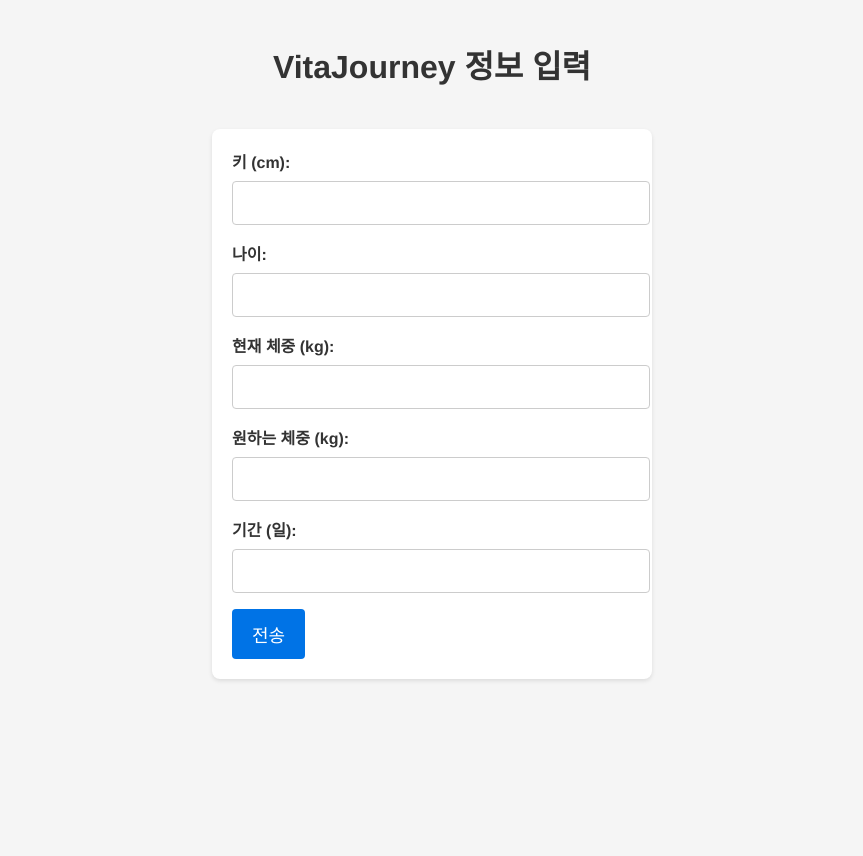
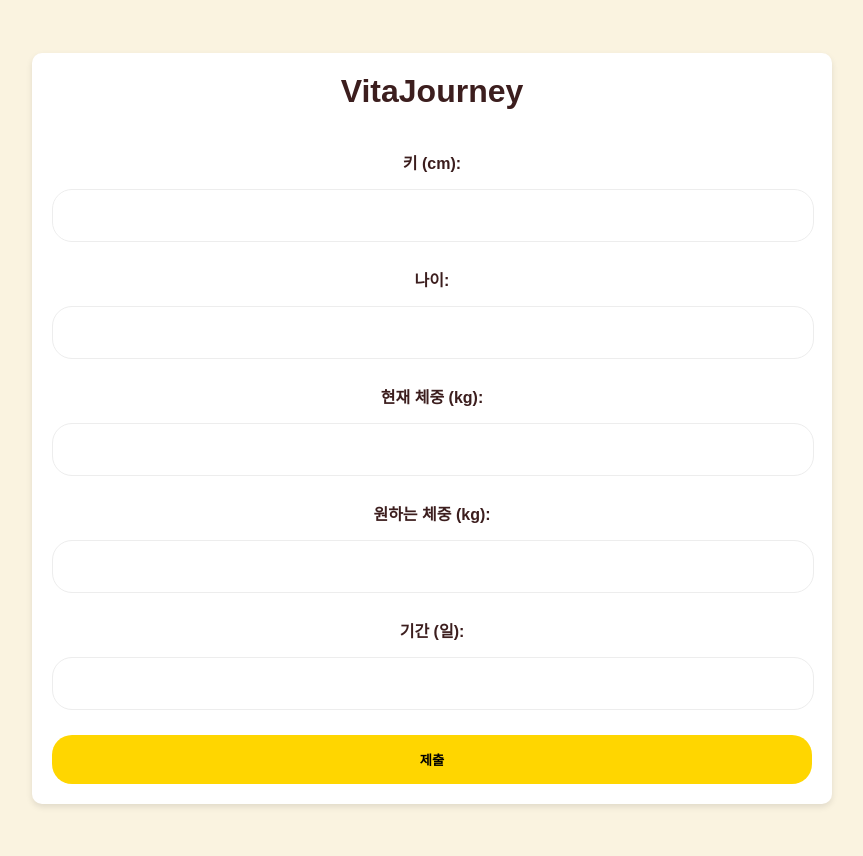
Before and after one commit to hecto-prompt/Vitarjourney, a FastAPI app: page / in a window 1280 px wide. Shown: the whole page, without its empty margins (208-1071 px from the left). Before the commit the page ends 681 px from the top, so only its background shows below. Run offline with FastAPI, Linux system fonts and the light colour scheme.

Commit message:
gpt를 활용한 ui 화면 개선

```diff
--- a/templates/root.html
+++ b/templates/root.html
@@ -1,81 +1,99 @@
 <!DOCTYPE html>
-<html>
+<html lang="ko">
 <head>
-    <title>VitaJourney 입력 폼</title>
+    <meta charset="UTF-8">
+    <meta name="viewport" content="width=device-width, initial-scale=1.0">
+    <title>VitaJourney</title>
     <style>
         body {
-            font-family: 'Helvetica Neue', sans-serif;
-            background-color: #f5f5f5;
-            margin: 0;
-            padding: 0;
+            font-family: 'Arial', sans-serif;
+            background-color: #FAF3E0;
+            padding: 20px;
+            color: #5C4B51;
+            display: flex;
+            flex-direction: column;
+            justify-content: center;
+            align-items: center;
+            height: 100vh;
+        }
+
+        #container {
+            background-color: #FFFFFF;
+            border-radius: 10px;
+            box-shadow: 0 3px 6px rgba(0, 0, 0, 0.1);
+            max-width: 90%;
+            width: 800px;
+            overflow: hidden;
         }
 
         h1 {
             text-align: center;
-            font-weight: 600;
-            color: #333;
-            padding: 20px 0;
+            color: #3C1E1E;
+            font-weight: bold;
+            margin: 20px 0;
+            padding: 0 20px;
         }
 
         form {
-            background-color: #fff;
-            border-radius: 8px;
-            box-shadow: 0 2px 4px rgba(0, 0, 0, 0.1);
-            max-width: 400px;
-            margin: 0 auto;
+            text-align: center;
+            display: flex;
+            flex-direction: column;
+            gap: 10px;
             padding: 20px;
         }
 
         label {
-            display: block;
-            margin-bottom: 8px;
-            font-weight: 600;
-            color: #333;
+            font-weight: bold;
+            color: #3C1E1E;
+            margin-bottom: 5px;
         }
 
-        input[type="number"] {
-            width: 100%;
-            padding: 12px 8px;
-            margin-bottom: 16px;
-            border: 1px solid #ccc;
-            border-radius: 4px;
-            font-size: 16px;
+        input[type="text"], input[type="number"] {
+            width: calc(100% - 40px);
+            padding: 15px 20px;
+            font-size: 18px;
+            border: 1px solid #EDEDED;
+            border-radius: 20px;
+            outline: none;
+            transition: border-color 0.3s;
+            margin-bottom: 15px; /* 간격 추가 */
+        }
+
+        input[type="text"]:focus, input[type="number"]:focus {
+            border-color: #FFD600;
         }
 
         input[type="submit"] {
-            background-color: #0073e6;
-            color: #fff;
-            padding: 12px 20px;
+            background-color: #FFD600;
             border: none;
-            border-radius: 4px;
-            font-size: 18px;
             cursor: pointer;
+            font-weight: bold;
+            transition: background-color 0.3s;
+            padding: 15px 20px;
+            border-radius: 20px;  /* 이 부분을 다시 추가합니다. */
         }
 
         input[type="submit"]:hover {
-            background-color: #005bbf;
+            background-color: #FFC100;
         }
     </style>
 </head>
 <body>
-    <h1>VitaJourney 정보 입력</h1>
+    <div id="container">
+        <h1>VitaJourney</h1>
         <form method="post" action="/check">
             <label for="height">키 (cm):</label>
             <input type="number" id="height" name="height" required>
-
             <label for="age">나이:</label>
             <input type="number" id="age" name="age" required>
-
             <label for="current_weight">현재 체중 (kg):</label>
             <input type="number" id="current_weight" name="current_weight" required>
-
             <label for="target_weight">원하는 체중 (kg):</label>
             <input type="number" id="target_weight" name="target_weight" required>
-
             <label for="duration">기간 (일):</label>
             <input type="number" id="duration" name="duration" required>
-
-        <input type="submit" value="전송">
+            <input type="submit" value="제출">
         </form>
+    </div>
 </body>
 </html>
```
Also changed, not shown: templates/index.html (+54 -35 lines). Lines whose indentation alone changed are shown as unchanged.
